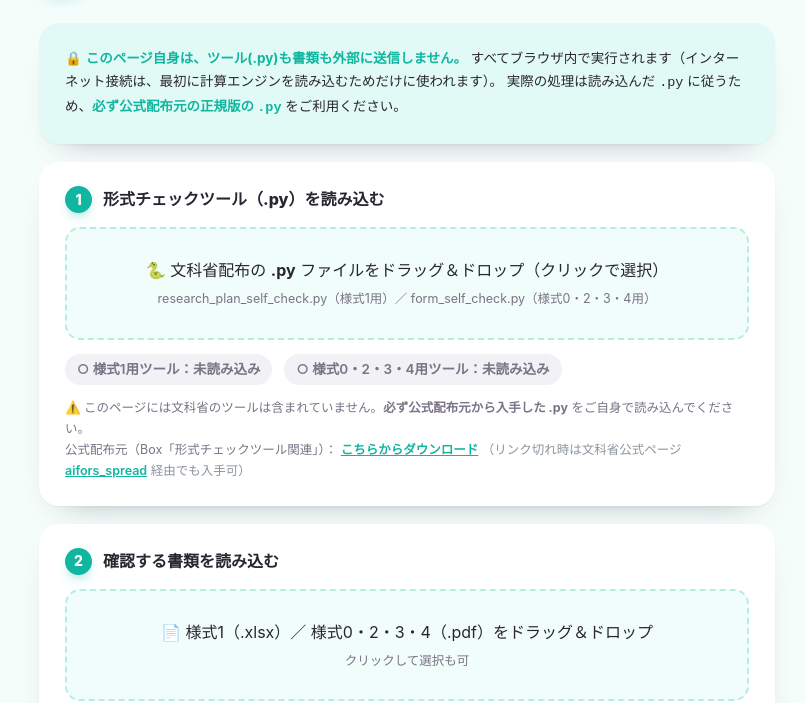
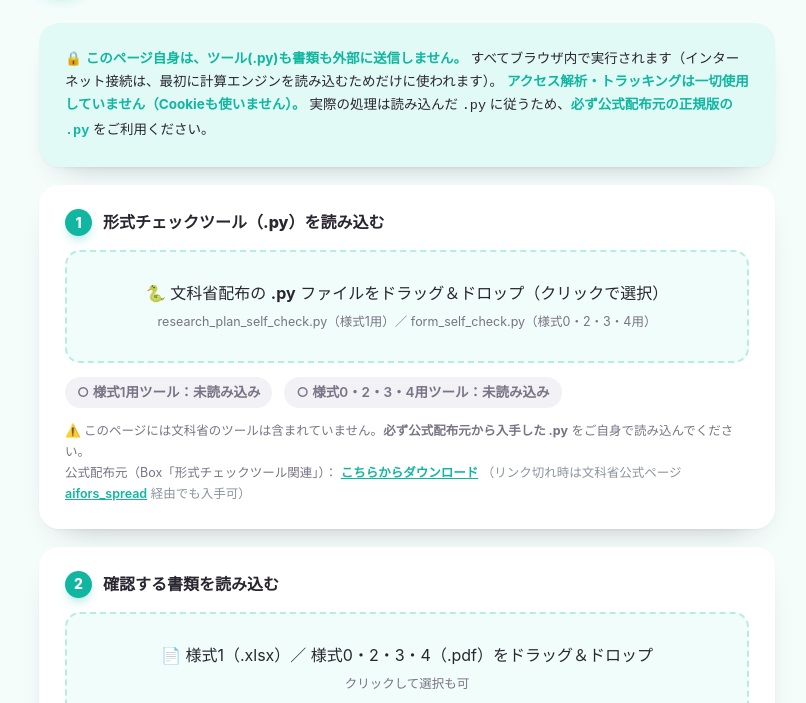
Before and after one commit to takayuki1997/SPReAD-checker, a website: page docs/index.html in a window 1280 px wide. Shown: the part 107-810 px from the top of the page, without its empty margins (233-1039 px from the left). Drawn offline with Linux system fonts and the light colour scheme.

Commit message:
アクセス解析・トラッキング不使用を明記
- 公開ページのプライバシー枠とREADMEに「アクセス解析・トラッキングは
  一切使用していない（GA等の外部送信なし・Cookie不使用）」を追記。
- 「本ページは何も外部送信しない」という既存の表明と整合させ、透明性を補強。
- docs/index.html 再ビルド（同梱なし・PY_SCRIPTS={}）。

Co-Authored-By: Claude Opus 4.8 (1M context) <noreply@anthropic.com>

```diff
--- a/docs/index.html
+++ b/docs/index.html
@@ -111,6 +111,7 @@
   <div class="card privacy">
     🔒 <b>このページ自身は、ツール(.py)も書類も外部に送信しません。</b>
     すべてブラウザ内で実行されます（インターネット接続は、最初に計算エンジンを読み込むためだけに使われます）。
+    <b>アクセス解析・トラッキングは一切使用していません（Cookieも使いません）。</b>
     実際の処理は読み込んだ <code>.py</code> に従うため、<b>必ず公式配布元の正規版の <code>.py</code></b> をご利用ください。
   </div>
 
```
Also changed, not shown: web/app/index.template.html (+1 -0 lines), README.md.
